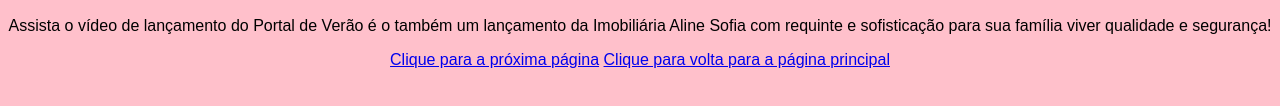
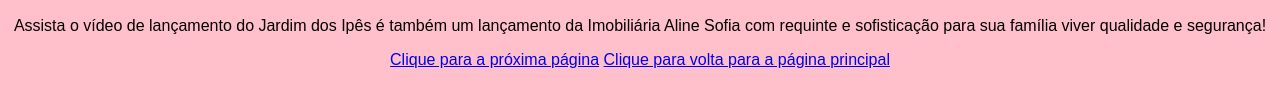
Before and after one commit to joshuacybersc/cincopaginas, a plain HTML site: page pagina4.html in a window 1280 px wide. Shown: the part 506-612 px from the top of the page. Drawn offline with Linux system fonts and the light colour scheme.

Commit message:
Update pagina4.html

```diff
--- a/pagina4.html
+++ b/pagina4.html
@@ -40,7 +40,7 @@
           <iframe width="560" height="315" src="https://www.youtube.com/embed/_03y37hTFDc?si=mpZ42Bi-z4Hzj9lx" title="YouTube video player" frameborder="0" allow="accelerometer; autoplay; clipboard-write; encrypted-media; gyroscope; picture-in-picture; web-share" allowfullscreen></iframe>
         </div>
         </div>
-      <p> Assista o vídeo de lançamento do Portal de Verão é o também um lançamento da Imobiliária Aline Sofia com requinte e sofisticação para sua família viver qualidade e segurança! </p>
+      <p> Assista o vídeo de lançamento do Jardim dos Ipês é  também um lançamento da Imobiliária Aline Sofia com requinte e sofisticação para sua família viver qualidade e segurança! </p>
     <a href="pagina3.html"> Clique para a próxima página</a>
      <a href="index.html"> Clique para volta para a página principal</a>
 </center>
```
